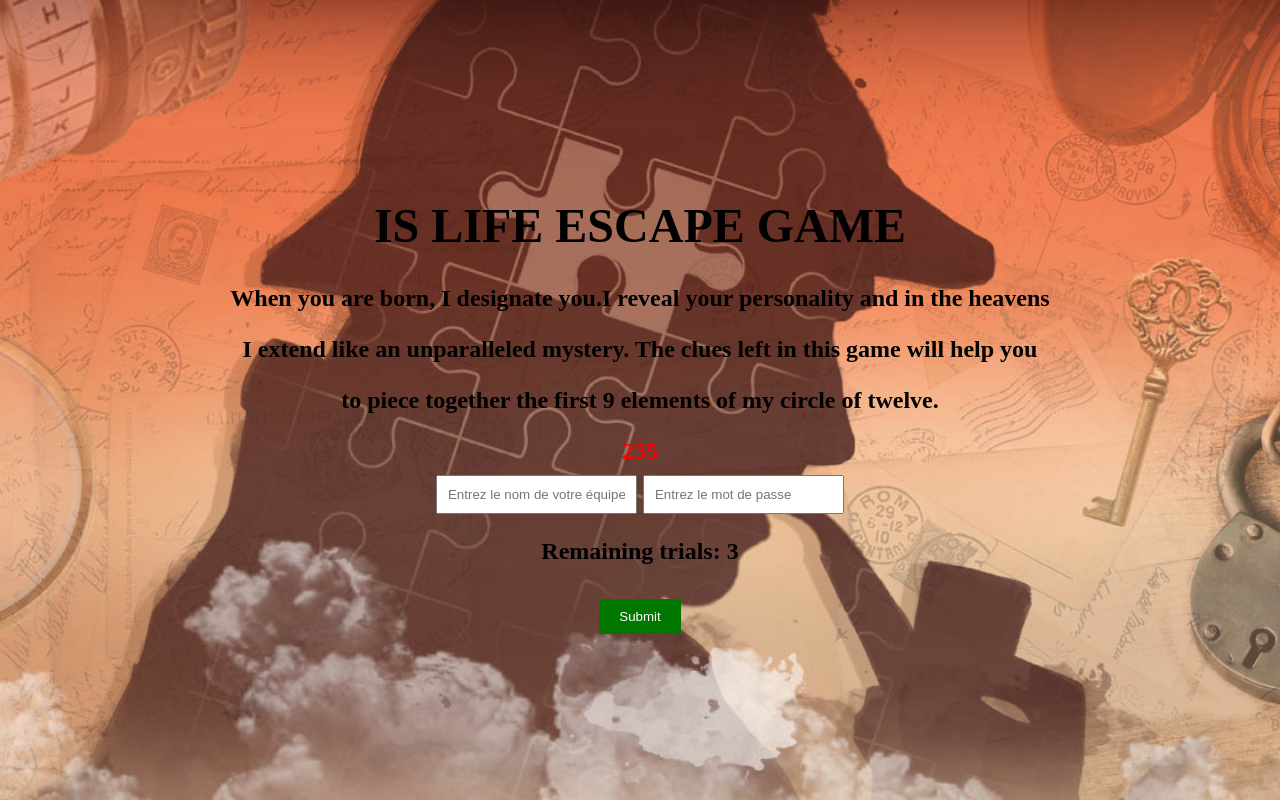
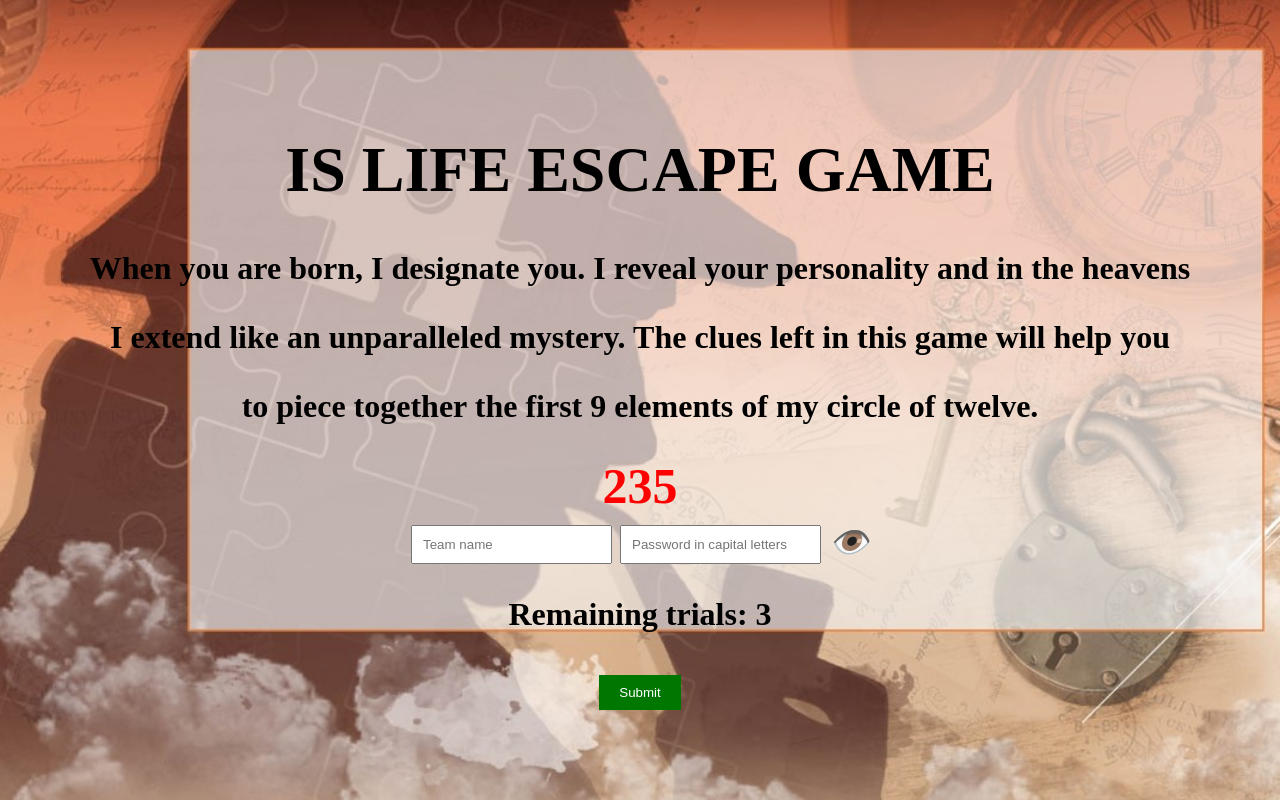
Before and after one commit to hervep/EscapeGame, a plain HTML site: page index.html in a window 1280 px wide. Drawn offline with Linux system fonts and the light colour scheme.

Commit message:
4 commit

```diff
--- a/index.html
+++ b/index.html
@@ -9,12 +9,13 @@
 <body>
     <div class="container">
         <h1>IS LIFE ESCAPE GAME</h1>
-        <p>When you are born, I designate you.I reveal your personality and in the heavens </p>
+        <p>When you are born, I designate you. I reveal your personality and in the heavens </p>
         <p>I extend like an unparalleled mystery. The clues left in this game will help you </p>
         <p>  to piece together the first 9 elements of my circle of twelve. </p>
         <div id="countdown">3</div>
-        <input type="text" id="teamNameInput" placeholder="Entrez le nom de votre équipe">
-        <input type="password" id="passwordInput" placeholder="Entrez le mot de passe">
+        <input type="text" id="teamNameInput" placeholder="Team name">
+        <input type="password" id="passwordInput" placeholder="Password in capital letters">
+        <i id="togglePassword" class="toggle-password-icon">👁️</i>
         <p>Remaining trials: <span id="attemptsLeft">3</span></p>
         <button id="submitButton">Submit</button>
     </div>
--- a/script.js
+++ b/script.js
@@ -1,9 +1,9 @@
 let attempts = 3;
 let countdown = 240;
-let motsDePasseIncorrects = [];
+let motsDePasseIncorrects = ['',0];
 let motProche = [];
 
-const password = "34167910X4CARU38270063615"; // Remplacez ceci par votre mot de passe
+const password = "34167910X4CARU38270063815"; // Remplacez ceci par votre mot de passe
 
 const countdownElement = document.getElementById("countdown");
 const teamNameInput = document.getElementById("teamNameInput");
@@ -44,8 +44,8 @@ const showResultPage = (isWin) => {
 
     const message = document.createElement("p");
     message.textContent = isWin
-        ? `Congratulations, ${teamNameInput.value} ! You found the password at ${new Date().toLocaleTimeString()}.`
-        : `Sorry, your most close response was ${motProche.motDePasse}, with a match percentage of ${motProche.pourcentage}%`;
+        ? `Congratulations, ${teamNameInput.value} You found the password at ${new Date().toLocaleTimeString()}.`
+        : `Sorry, ${teamNameInput.value} your most close response was ${motProche.motDePasse}, with a match percentage of ${motProche.pourcentage}%`;
 
     resultPage.appendChild(message);
     document.body.innerHTML = "";
@@ -62,6 +62,7 @@ const updateCountdown = () => {
     const userPassword = passwordInput.value;
     if (countdown === 0 && userPassword != password) {
         countdownElement.style.color = "red";
+        motProche = motsDePasseIncorrects.reduce((prev, current) => (prev.pourcentage > current.pourcentage) ? prev : current);
         showResultPage(false);
     }
 };
@@ -92,6 +93,16 @@ setInterval(() => {
     updateCountdown();
 }, 1000);
 
+document.addEventListener('DOMContentLoaded', function () {
+    var passwordInput = document.getElementById('passwordInput');
+    var toggleButton = document.getElementById('togglePassword');
+
+    toggleButton.addEventListener('click', function () {
+        // Change le type de l'input entre 'password' et 'text'
+        passwordInput.type = passwordInput.type === 'password' ? 'text' : 'password';
+    });
+});
+
 submitButton.addEventListener("click", checkPassword);
 // Ajouter un écouteur d'événements 'keydown' sur le champ de mot de passe
 passwordInput.addEventListener("keydown", function(event) {
--- a/styles.css
+++ b/styles.css
@@ -4,11 +4,11 @@ body {
     justify-content: center;
     align-items: center;
     height: 100vh;
-    font-size: x-large;
+    font-size: xx-large;
     font-weight: bold;
     margin: 0;
     background-color: #fff; /* Fond blanc par défaut */
-    background-image:url("images/escape.jpg");
+    background-image:url("images/escap.jpg");
     background-repeat: no-repeat;
     background-size: cover;
 }
@@ -18,7 +18,7 @@ body {
 }
 
 #countdown {
-    font-size: 24px;
+    font-size: 50px;
     color: red;
 }
 
@@ -30,6 +30,10 @@ body {
 #passwordInput {
     margin-top: 10px;
     padding: 10px;
+}
+.toggle-password-icon {
+    vertical-align: middle;
+    cursor: pointer;
 }
 
 #submitButton {
@@ -54,10 +58,10 @@ body {
 
 #win-page {
     background-color: green;
-    font-size: x-large;
+    font-size: xx-large;
 }
 
 #lose-page {
-    background-color: red;
-    font-size: x-large;
+    background-color: whitesmoke;
+    font-size: xx-large;
 }
```
Also changed, not shown: images/escap.jpg (added), images/escape.jpg (deleted).
